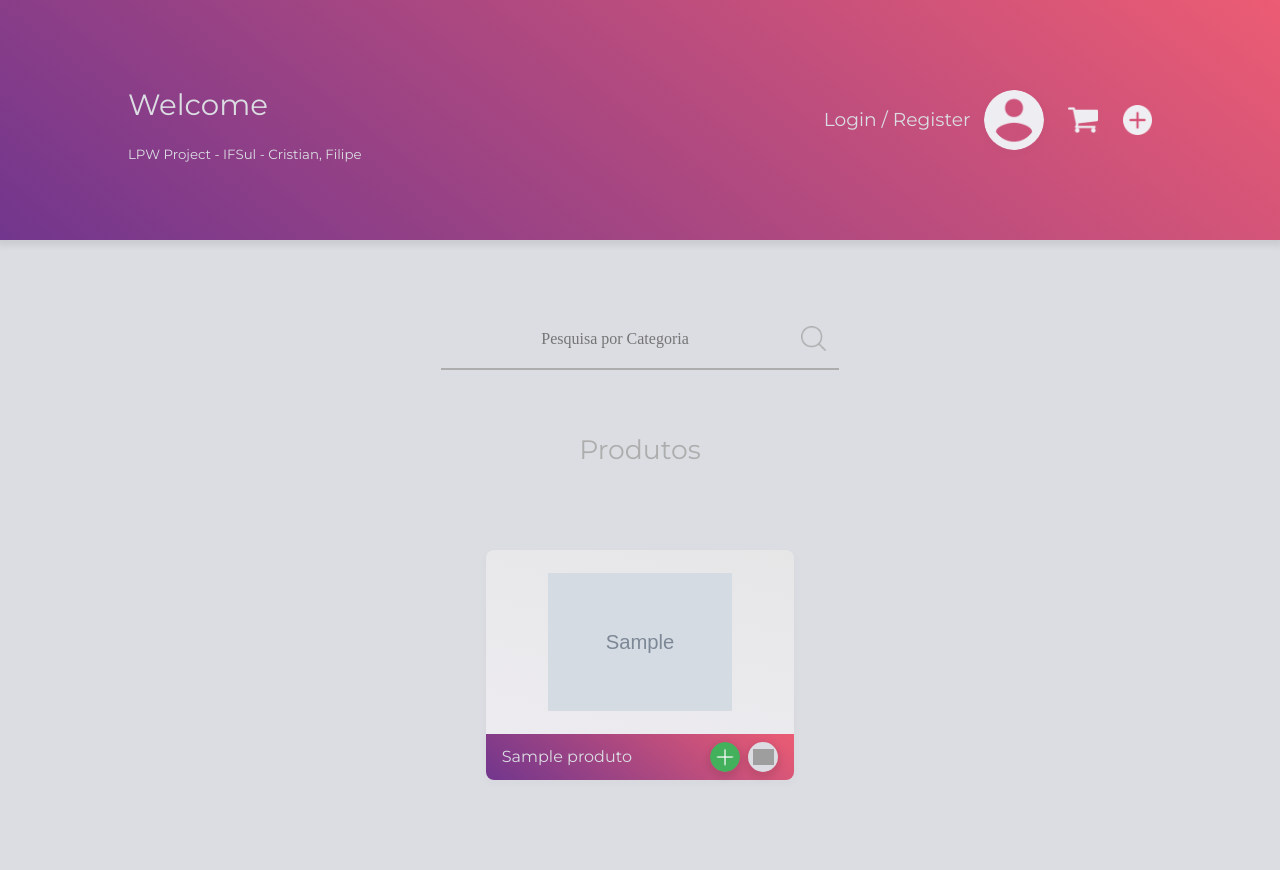
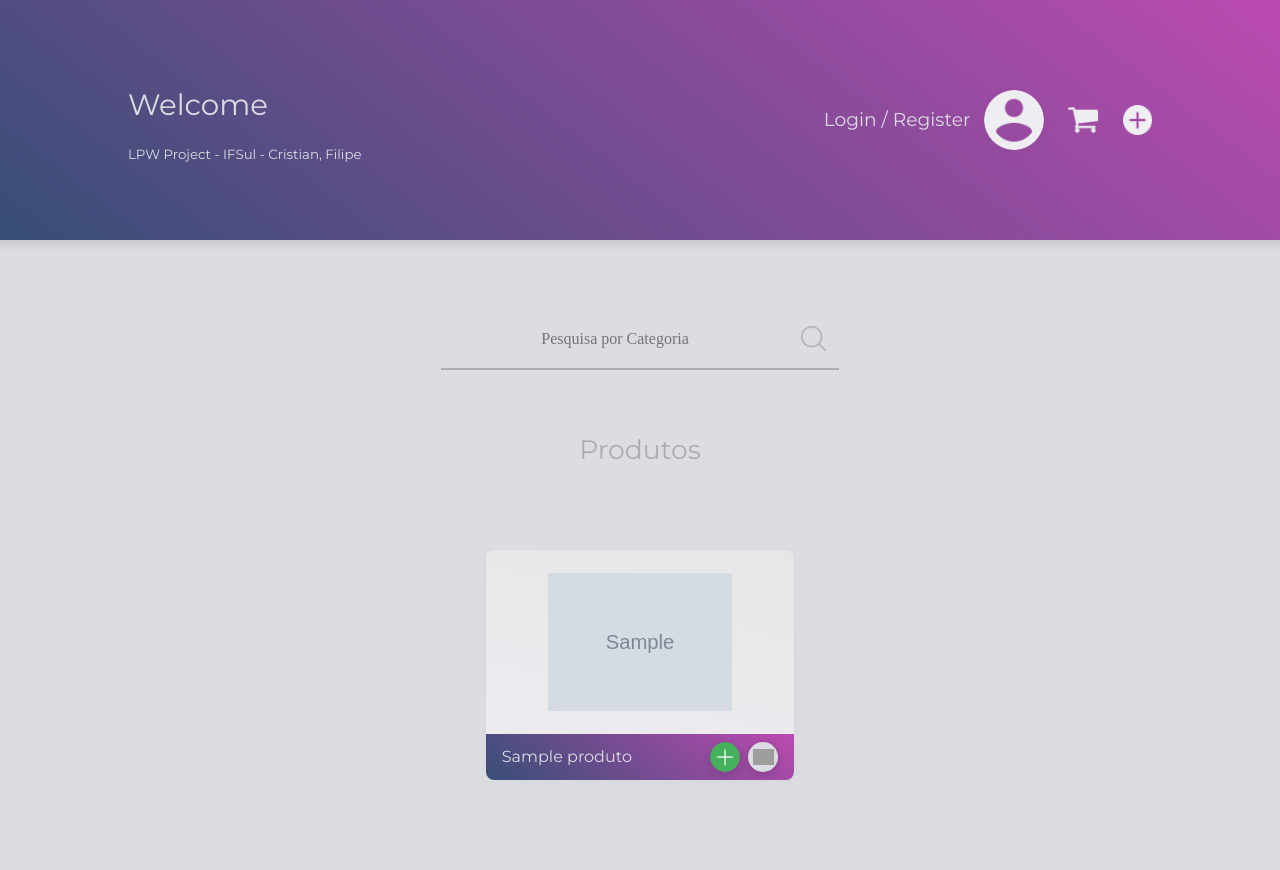
Before and after one commit to CRCunha/TSI-TrabalhoFinal, a PHP site: page / in a window 1280 px wide. Run offline with PHP 8.4, Linux system fonts and the light colour scheme; tables that the repository leaves empty or names only in its code hold one stand-in row (values such as "Sample post"); grey boxes marked "Sample" are stand-in pictures; grey boxes are pictures that could not be loaded.

Commit message:
New Color

```diff
--- a/CSS/HEADER/header.css
+++ b/CSS/HEADER/header.css
@@ -5,7 +5,7 @@ header {
     justify-content: var(--center);
     align-items: var(--center);
     background: rgb(113, 54, 141);
-    background: linear-gradient(38deg, rgba(113, 54, 141, 1) 0%, #ec5c73 100%);
+    background: linear-gradient(38deg, #374E76 0%, #BC4AB1 100%);
     /* background-image: url("../../IMG/HEADER/bc.jpg");
     background-size: cover;
     background-position: center; */
--- a/CSS/MAIN/quadros.css
+++ b/CSS/MAIN/quadros.css
@@ -22,7 +22,8 @@ main .content .quadro .bot {
     border-bottom-left-radius: 8px;
     border-bottom-right-radius: 8px;
     background: rgb(113, 54, 141);
-    background: linear-gradient(38deg, rgba(113, 54, 141, 1) 0%, rgba(236, 92, 115, 1) 100%);
+    background: linear-gradient(38deg, #374E76 0%, #BC4AB1 100%);
+    ;
 }
 
 main .content .quadro .bot .container {
--- a/CSS/MODAL/modal.css
+++ b/CSS/MODAL/modal.css
@@ -25,7 +25,8 @@
     justify-content: var(--center);
     align-items: var(--center);
     background: rgb(113, 54, 141);
-    background: linear-gradient(38deg, rgba(113, 54, 141, 1) 0%, rgba(236, 92, 115, 1) 100%);
+    background: linear-gradient(38deg, #374E76 0%, #BC4AB1 100%);
+    ;
 }
 
 .modal .container .header .content {
--- a/CSS/MODAL/modal2.css
+++ b/CSS/MODAL/modal2.css
@@ -24,7 +24,8 @@
     justify-content: var(--center);
     align-items: var(--center);
     background: rgb(113, 54, 141);
-    background: linear-gradient(38deg, rgba(113, 54, 141, 1) 0%, rgba(236, 92, 115, 1) 100%);
+    background: linear-gradient(38deg, #374E76 0%, #BC4AB1 100%);
+    ;
 }
 
 .modal2 .container .header .content {
--- a/CSS/MODAL/modal3.css
+++ b/CSS/MODAL/modal3.css
@@ -24,7 +24,8 @@
     justify-content: var(--center);
     align-items: var(--center);
     background: rgb(113, 54, 141);
-    background: linear-gradient(38deg, rgba(113, 54, 141, 1) 0%, rgba(236, 92, 115, 1) 100%);
+    background: linear-gradient(38deg, #374E76 0%, #BC4AB1 100%);
+    ;
 }
 
 .modal3 .container .header .content {
```
